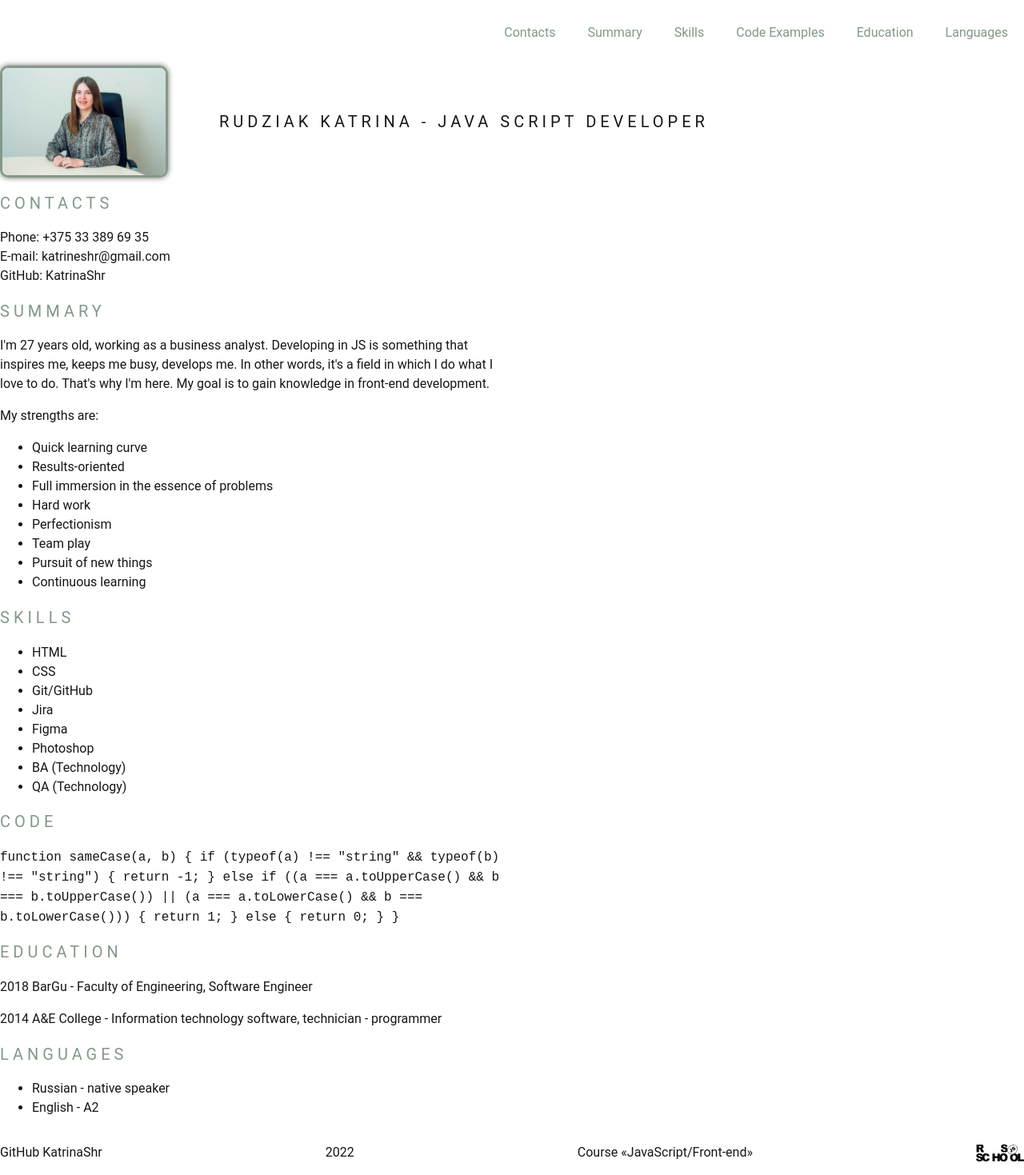
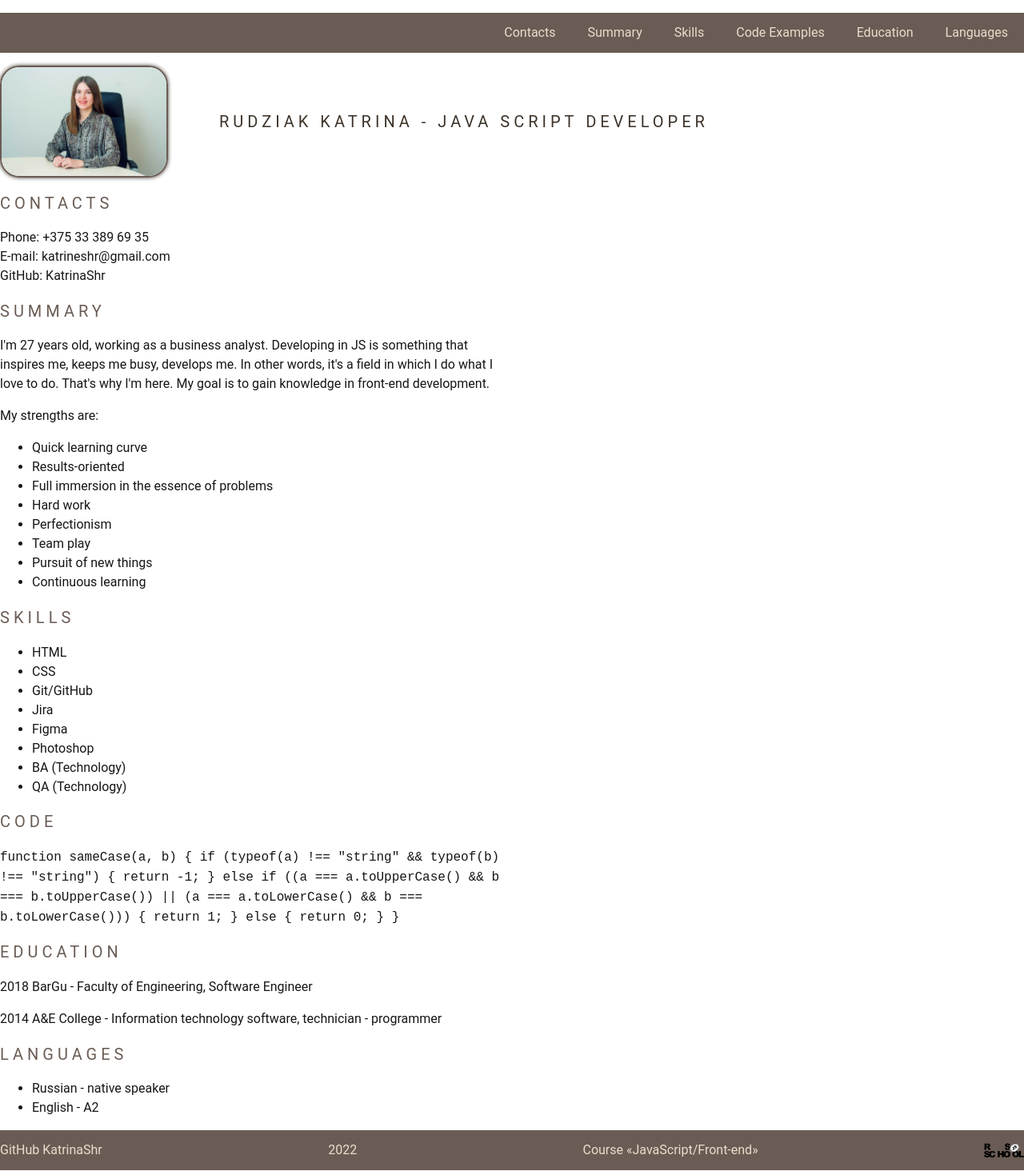
Before and after one commit to KatrinaShr/rsschool-cv, a plain HTML site: page index.html in a window 1280 px wide. Shown: the whole page at 80% size. Drawn offline with Linux system fonts and the light colour scheme; a web font is replaced by a local one.

Commit message:
fix: css

```diff
--- a/style.css
+++ b/style.css
@@ -22,6 +22,10 @@
     color: #161616;
  }
 
+ .header {
+  background: #6A5C54;
+ }
+
  .container {
     max-width: 1440px;
     margin: 0 auto;
@@ -38,12 +42,12 @@
     padding: 0 20px;
     line-height: 50px;
     transition: .5s;
-    color: #829985;
+    color: #e9ddcb;
     text-decoration: none;
   }
 
   .nav-link:hover {
-    color: #4d2323;
+    color: #E7242D;
   }
 
   .main-container {
@@ -66,15 +70,15 @@
     font-weight: 400;
     text-transform: uppercase;
     letter-spacing: 5px;
-    color: #829985;
+    color: #6A5C54;
   }
 
   .avatar {
     width: 210px;
     height: 140px;
-    border-radius: 10px; /* Радиус скругления */
-    border: 3px solid #829985; /* Параметры рамки */
-    box-shadow: 0 0 7px #666; /* Параметры тени */
+    border-radius: 24px; /* Радиус скругления */
+    border: 2px solid #6A5C54; /* Параметры рамки */
+    box-shadow: 0 0 5px #3C3229; /* Параметры тени */
   }
 
   .main-info {
@@ -84,7 +88,7 @@
 
   h1 {
     margin: 0 5%;
-    color: #161616;
+    color: #3C3229;
     font-size: 20px;
     font-weight: 400;
     text-transform: uppercase;
@@ -92,7 +96,7 @@
 }
 
 .rsshoolImg {
-    width: 60px;
+    width: 50px;
 }
 
 .container-footer {
@@ -101,12 +105,21 @@
     align-items: center;
 }
 
-.container-footer a, p {
+.container-footer,
+.my-github,
+.course {
     text-decoration: none;
-    color: #161616;
+    color: #e9ddcb;
     font-size: 16px;
+    transition: .5s;
+    max-height: 50px;
 }
 
 .container-footer a:hover {
-    color: #4d2323;
+    color: #E7242D;
 }
+
+.footer {
+  background: #6A5C54;
+  color: #e9ddcb;
+}
```
Also changed, not shown: index.html (line endings or trailing spaces).
